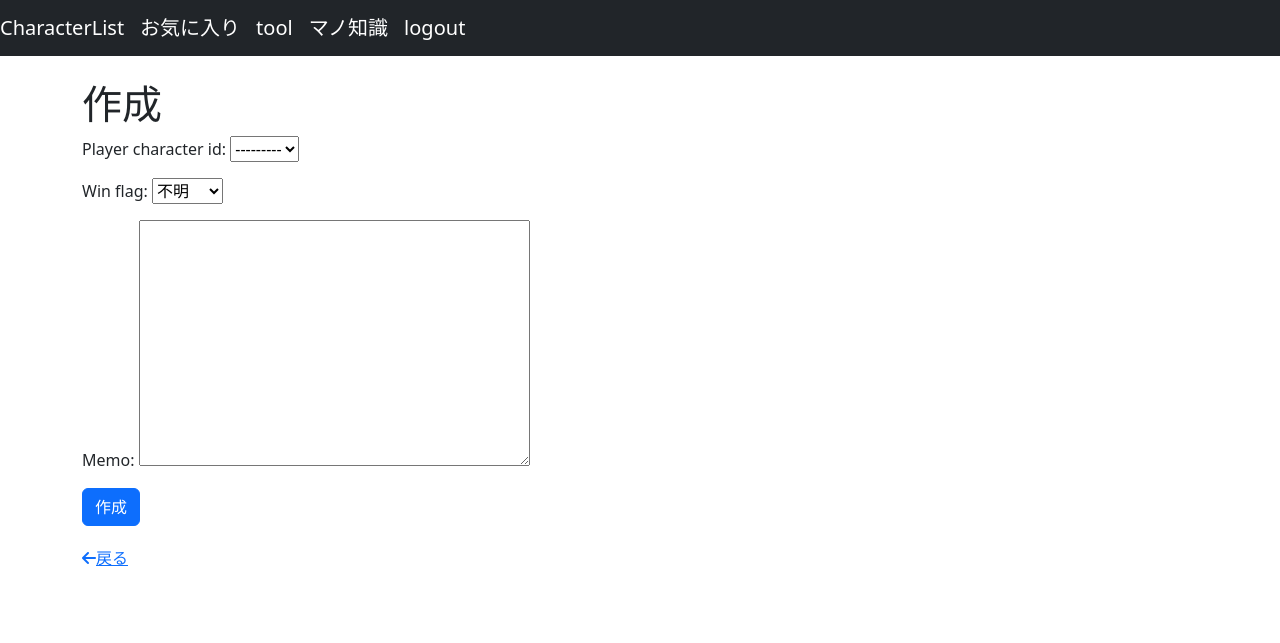
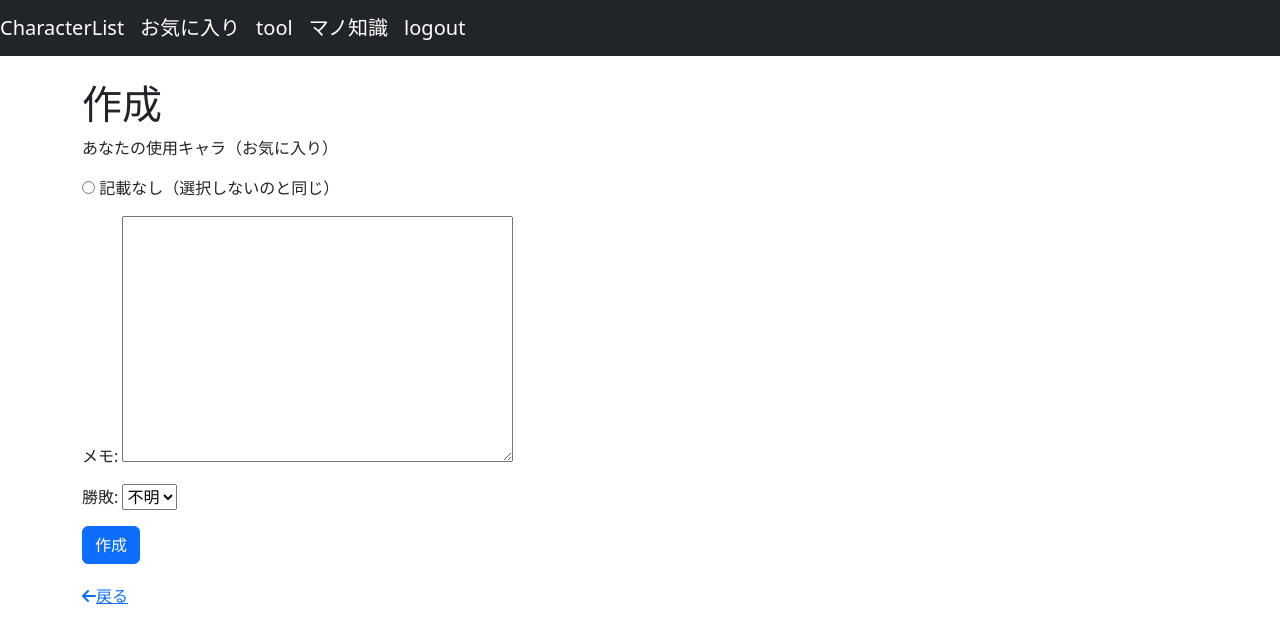
Before and after one commit to mizugame634978/smash_note_spa, a Django app: page /smash_note/1/create/ in a window 1280 px wide. Shown: the top 643 px of the page. Run offline with Django 4.2, Linux system fonts and the light colour scheme; the visitor is signed in with stand-in values (Sample User, id 1); data comes from the database, SQL or seed files in the repository; data that the repository does not hold is empty; some libraries are stand-ins or nearby versions.

Commit message:
:+1: 投稿するときにお気に入りキャラのなかからのみ選択

```diff
--- a/smash_proj/smash_note/models.py
+++ b/smash_proj/smash_note/models.py
@@ -25,7 +25,7 @@ class Character(models.Model):
     参照することになります。↓
     '''
 class MatchResult(models.Model):#djangoだとキャメルケースで書く
-    player_character_id = models.ForeignKey(Character,related_name='player_character',on_delete=models.CASCADE)
+    player_character_id = models.ForeignKey(Character,related_name='player_character',null=True,blank=True,on_delete=models.CASCADE)
     opponent_character_id = models.ForeignKey(Character,related_name='opponent_character',on_delete=models.CASCADE)
     #user = models.ForeignKey(User, on_delete=models.CASCADE)
     author = models.ForeignKey(
--- a/smash_proj/smash_note/templates/smash_note/MatchResult_form.html
+++ b/smash_proj/smash_note/templates/smash_note/MatchResult_form.html
@@ -10,10 +10,37 @@
         場合（つまり新規作成する場合）は "作成" を表示するようになっている
         {%endcomment%}
 
-        <form method='post'>{% csrf_token %}
-            {{form.as_p}}
+        <form method='post'>
+            {% csrf_token %}{#おまじない#}
+            {% comment %} {{form.as_p}} {% endcomment %}
+
+            <div class="form-group">
+                <p><label for="id_player_character_id">あなたの使用キャラ（お気に入り）</label></p>
+                <p>
+                    {% for favorite_character in favorite_characters %}{#お気に入りキャラ#}
+                        <span class="bg-secondary" >
+                            <input type="radio" name="player_character_id" value="{{ favorite_character.id }}" id="id_player_character_id">
+                                <img src="{{ favorite_character.image_url.url }}" alt="{{ favorite_character.character_name }}の画像">
+                            </input>
+                        </span>
+                        &nbsp;
+                    {% endfor %}
+                    <input type="radio" name="player_character_id" value="">
+                        記載なし（選択しないのと同じ）
+                    </input>
+                </p>
+                <p><label for="id_memo">メモ:</label> <textarea name="memo" cols="40" rows="10" maxlength="3000" required="" id="id_memo"></textarea></p>
+                <p>
+                    <label for="id_win_flag">勝敗:</label>
+                    <select name="勝敗" id="id_win_flag">
+                        <option value="unknown" selected="">不明</option>
+                        <option value="true">勝ち</option>
+                        <option value="false">負け</option>
+                    </select>
+                </p>
+            </div>
+
             <button type='submit' class='btn btn-primary'> {{object|yesno:'更新,作成'}} </button>
-
         </form>
 
 
--- a/smash_proj/smash_note/views.py
+++ b/smash_proj/smash_note/views.py
@@ -21,7 +21,7 @@ from django.views import View
 from django.db.models import Count,Sum
 
 import math
-#Create your views here.
+
 class CharacterSelect(generic.ListView):
     model = Character#表示させるなら横６スマホ？pc１０？
     ordering = ['id']#idを小さい順にソート
@@ -53,7 +53,7 @@ class CharacterDetailView(generic.DetailView):
         wins = match_results.filter(opponent_character_id=character, win_flag=True).count()
         losses = match_results.filter(opponent_character_id=character, win_flag=False).count()
         total_matches = match_results.count()
-        nocon = total_matches-wins-losses
+        nocon = total_matches-wins-losses#無効試合
 
         if( (wins+losses) ==0):
             win_rate = '?'#勝ちも負けも記録されていないとき勝率を？にする
@@ -94,15 +94,24 @@ def filter_view(request):
 
 
 
-
 class MemoCreateView(generic.CreateView): # MemoCreateViewを定義し、CreateViewを継承する
     model = MatchResult # モデルにMatchResultを指定
     fields = ['player_character_id','win_flag', 'memo'] # フォームのフィールドにwin_flagとmemoを指定
     template_name = 'smash_note/MatchResult_form.html' # テンプレートの名前を指定
+
     def form_valid(self, form): # フォームが妥当かどうかを検証するためのメソッド
         form.instance.author = self.request.user # ログインユーザーをauthorに追加
-        form.instance.opponent_character_id = get_object_or_404(Character, pk=self.kwargs['pk']) # urlのpkからキャラクターを取得し、player_character_idに追加
+
+        form.instance.opponent_character_id = get_object_or_404(Character, pk=self.kwargs['pk']) # urlのpkからキャラクターを取得し、opponent_character_idに追加
+        # player_character_idが指定されていない場合はnullをセット
+
         return super().form_valid(form) # 親クラスのメソッドを呼び出し、返り値を返す
+
+    def get_context_data(self, **kwargs):
+        context = {}
+        favorite_characters = FavoriteCharacter.objects.get(user=self.request.user.id)#ログインユーザーのお気に入りキャラを取得
+        context['favorite_characters'] = favorite_characters.characters.all()
+        return context
 
 class MemoUpdateView(LoginRequiredMixin,generic.UpdateView):
     model = MatchResult
```
Also changed, not shown: smash_proj/smash_note/templates/smash_note/character_detail.html (+10 -6 lines), smash_proj/smash_note/migrations/0004_alter_matchresult_player_character_id.py (added), smash_proj/smash_note/migrations/0005_alter_matchresult_player_character_id.py (added).
